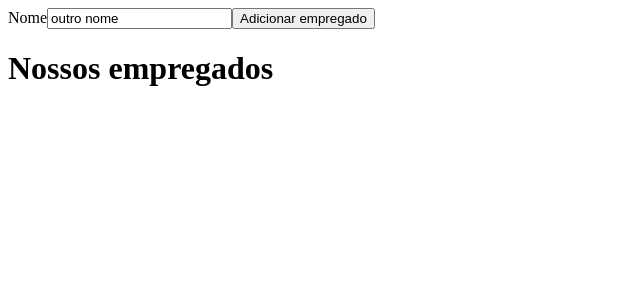
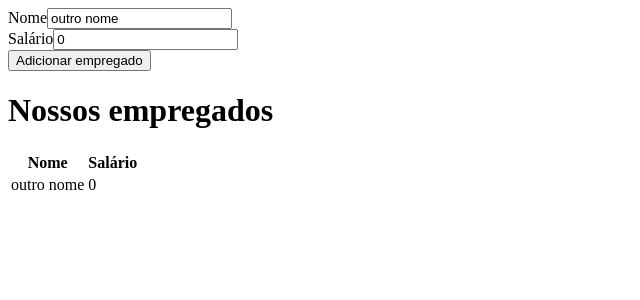
Before and after one commit to manoelalmeida-io/iniciando-angular, an Angular app: page / in a window 1280 px wide. Both pictures are taken after a click on the button "Adicionar empregado". Shown: the top 300 px of the page, without its empty margins (0-640 px from the left). Built offline with nearby package versions, Linux system fonts and the light colour scheme.

Commit message:
Lidando com coleções de dados

```diff
--- a/src/app/employee-list/employee-list.component.html
+++ b/src/app/employee-list/employee-list.component.html
@@ -1 +1,11 @@
 <h1>Nossos empregados</h1>
+<table>
+    <tr>
+        <th>Nome</th>
+        <th>Salário</th>
+    </tr>
+    <tr *ngFor="let employee of employees">
+        <td>{{employee.name}}</td>
+        <td>{{employee.salary}}</td>
+    </tr>
+</table>
--- a/src/app/employee-list/employee-list.component.ts
+++ b/src/app/employee-list/employee-list.component.ts
@@ -1,4 +1,5 @@
 import { Component, OnInit } from '@angular/core';
+import employees from '../employees';
 
 @Component({
   selector: 'app-employee-list',
@@ -7,6 +8,8 @@ import { Component, OnInit } from '@angular/core';
 })
 export class EmployeeListComponent implements OnInit {
 
+  employees = employees;
+
   constructor() { }
 
   ngOnInit(): void {
--- a/src/app/employee-new/employee-new.component.html
+++ b/src/app/employee-new/employee-new.component.html
@@ -1,3 +1,5 @@
 <label for="">Nome</label>
-<input type="text" [(ngModel)]="name">
+<input type="text" [(ngModel)]="name"><br>
+<label for="">Salário</label>
+<input type="text" [(ngModel)]="salary"><br>
 <button type="button" (click)="addEmployee()">Adicionar empregado</button>
--- a/src/app/employee-new/employee-new.component.ts
+++ b/src/app/employee-new/employee-new.component.ts
@@ -1,4 +1,5 @@
 import { Component, OnInit } from '@angular/core';
+import employees from '../employees';
 
 @Component({
   selector: 'app-employee-new',
@@ -8,7 +9,8 @@ import { Component, OnInit } from '@angular/core';
 export class EmployeeNewComponent implements OnInit {
 
   name = 'Manoel';
-  employees = [];
+  salary = 0;
+  employees = employees;
 
   constructor() {
     setTimeout(() => {
@@ -20,7 +22,7 @@ export class EmployeeNewComponent implements OnInit {
   }
 
   addEmployee() {
-    this.employees.push(this.name);
+    this.employees.push({ name: this.name, salary: this.salary });
     console.log(this.employees);
   }
 }
--- /dev/null
+++ b/src/app/employees.ts
@@ -0,0 +1,8 @@
+interface Employee {
+    name: string;
+    salary: number;
+}
+
+const employees: Employee[] = [];
+
+export default employees;
```
